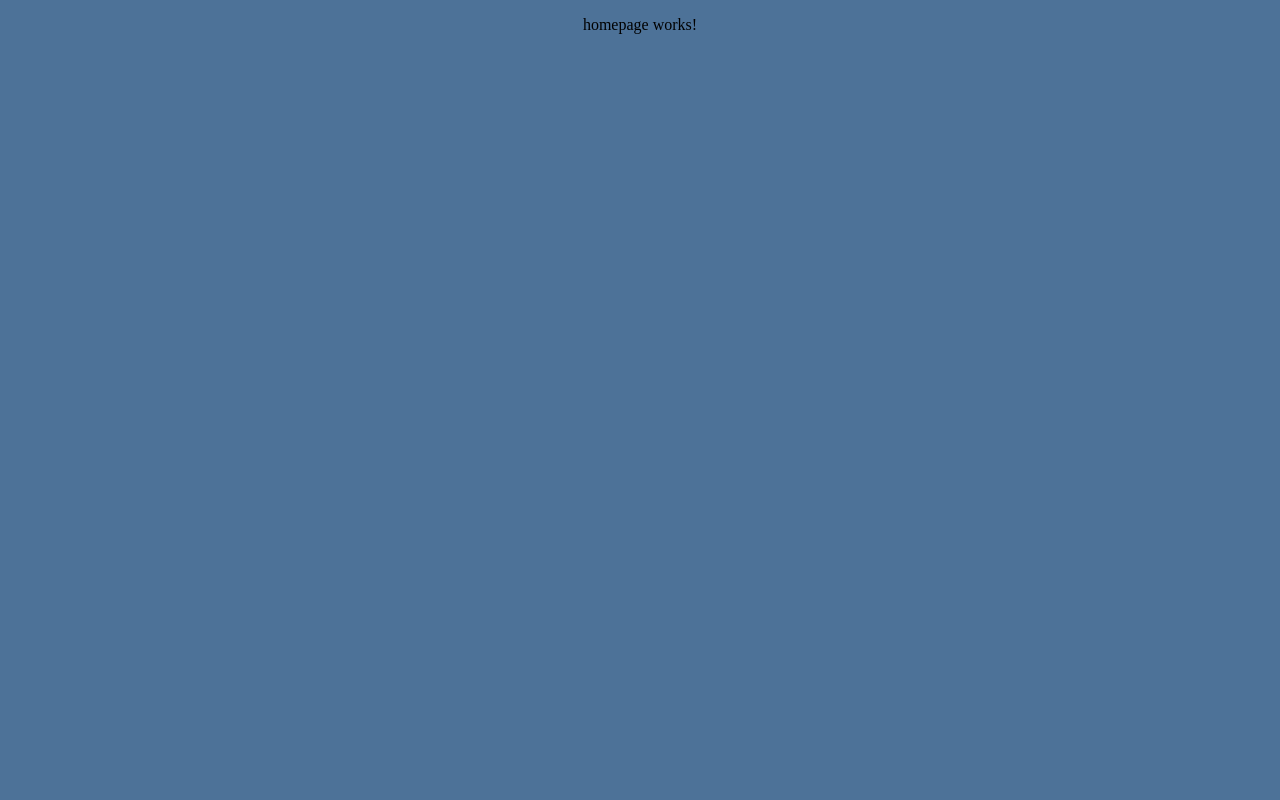
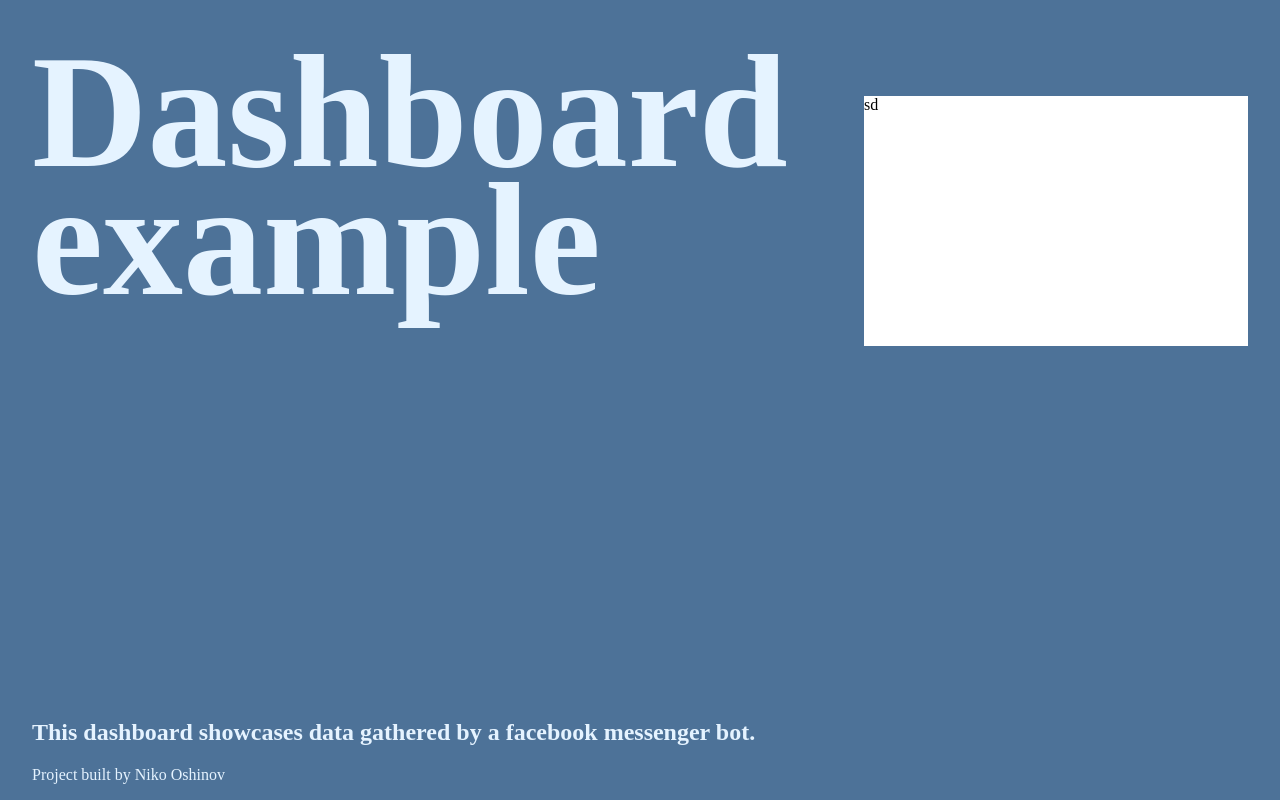
Before and after one commit to nikodevv/watson_dashboard, an Angular app: page / in a window 1280 px wide. Built offline with nearby package versions, Linux system fonts and the light colour scheme.

Commit message:
Spacing and layout

```diff
--- a/src/app/hobbies-by-type/hobbies-by-type.component.html
+++ b/src/app/hobbies-by-type/hobbies-by-type.component.html
@@ -1,3 +1,3 @@
-<p>
-  hobbies-by-type works!
-</p>
+<div class="container">
+sd
+</div>
--- /dev/null
+++ b/src/app/hobbies-by-type/hobbies-by-type.component.scss
@@ -0,0 +1,10 @@
+:host {
+  width: 100%;
+
+  div.container {
+    margin-top: 6rem;
+    background-color: white;
+    width: 100%;
+    height: 250px;
+  }
+}
--- a/src/app/hobbies-by-type/hobbies-by-type.component.ts
+++ b/src/app/hobbies-by-type/hobbies-by-type.component.ts
@@ -3,8 +3,10 @@ import { Component, OnInit } from '@angular/core';
 @Component({
   selector: 'app-hobbies-by-type',
   templateUrl: './hobbies-by-type.component.html',
-  styleUrls: ['./hobbies-by-type.component.sass']
+  styleUrls: ['./hobbies-by-type.component.scss']
 })
+
+// Hobbies by type and day
 export class HobbiesByTypeComponent implements OnInit {
 
   constructor() { }
--- a/src/app/homepage/homepage.component.html
+++ b/src/app/homepage/homepage.component.html
@@ -1,3 +1,14 @@
-<p>
-  homepage works!
-</p>
+<div class="left-side">
+  <h1>Dashboard example</h1>
+  <div>
+    <h2>
+      This dashboard showcases data gathered by a facebook messenger bot.
+    </h2>
+    <p>
+      Project built by Niko Oshinov
+    </p>
+  </div>
+</div>
+<div class="right-side">
+  <app-hobbies-by-type></app-hobbies-by-type>
+</div>
--- a/src/app/homepage/homepage.component.scss
+++ b/src/app/homepage/homepage.component.scss
@@ -2,6 +2,36 @@
     width: 100%;
     height: 100vh;
     display: flex;
-    justify-content: center;
+    justify-content: space-between;
     background-color: #4D7298;
+
+    div.left-side, div.right-side{
+      height: 100vh;
+      display: flex;
+      flex-direction: column;
+      justify-content: space-between;
+
+      padding: 0 2rem 0 2rem;
+    }
+
+    div.left-side {
+      max-width: 60%;
+
+      h2, p, h1 {
+        color: #E5F3FF;
+        -webkit-font-smoothing: subpixel-antialiased;
+        -moz-osx-font-smoothing: auto;
+        font-smooth: always;
+      }
+
+      h1 {
+        line-height: 8rem;
+        margin: 3rem 0 0 0;
+        font-size: 10rem;
+      }
+    }
+
+    div.right-side {
+      width:40%;
+    }
   }
```
Also changed, not shown: src/app/hobbies-by-type/hobbies-by-type.component.sass (deleted).
